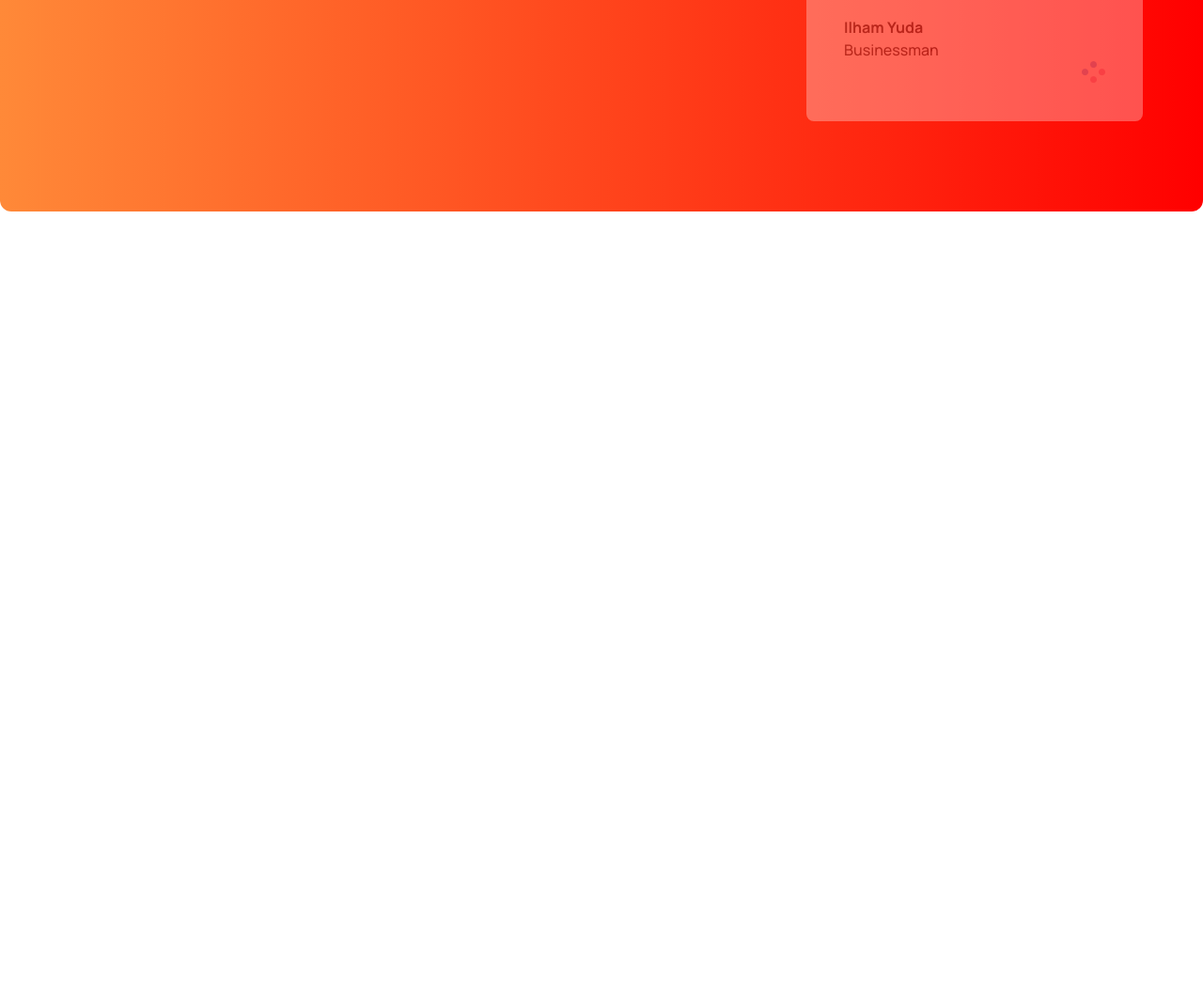
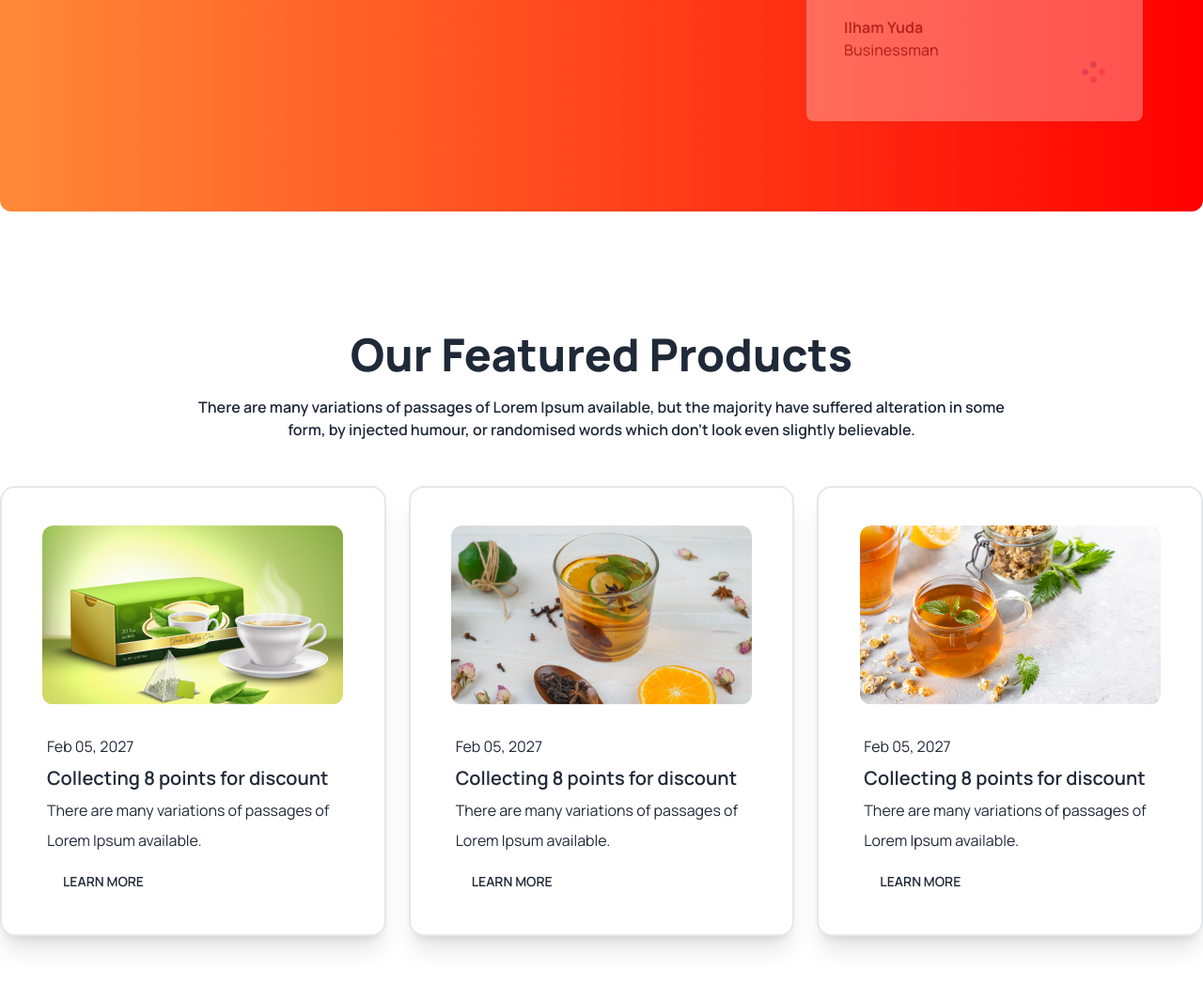
Before and after one commit to mdnuruzzaman123/Tea-House, a plain HTML site: page index.html in a window 1280 px wide. Shown: the part 2520-3569 px from the top of the page at 94% size. Before the commit the page ends 2745 px from the top, so only its background shows below. Drawn offline with nearby package versions, Linux system fonts and the light colour scheme.

Commit message:
all section complete

```diff
--- a/index.html
+++ b/index.html
@@ -224,6 +224,68 @@
       </div>
       </section>
 
+      <!-- News and Event section -->
+
+      <section class="text-center my-32">
+
+        <!-- header -->
+
+        <h3 class="text-5xl font-extrabold mb-5">Our Featured Products</h3>
+        <p class="text-base font-semibold lg:max-w-4xl mx-auto px-4 md:px-0 text-justify md:text-center">There are many variations of passages of Lorem Ipsum available, but the majority have suffered alteration in some form, by injected humour, or randomised words which don't look even slightly believable. </p>
+
+        <!-- cards -->
+        <div class="grid grid-cols-1 md:grid-cols-2 lg:grid-cols-3 gap-6 mt-12">
+          <!-- card 1 -->
+
+          <div class="card bg-base-100 border-2 shadow-xl">
+            <figure class="px-10 pt-10">
+              <img src="./images/news-1.png" alt="Shoes" class="rounded-xl" />
+            </figure>
+            <div class="card-body items-start text-center pl-9 md:pl-12">
+              <p>Feb 05, 2027</p>
+              <h2 class="card-title">Collecting 8 points for discount</h2>
+              <p>There are many variations of passages of</p>
+              <p>Lorem Ipsum available.</p>
+              <div class="card-actions">
+                <button class="btn btn-ghost">Learn More</button>
+              </div>
+            </div>
+          </div>
+          <!-- card 2 -->
+
+          <div class="card bg-base-100 border-2 shadow-xl">
+            <figure class="px-10 pt-10">
+              <img src="./images/news-2.png" alt="Shoes" class="rounded-xl" />
+            </figure>
+            <div class="card-body items-start text-center pl-9  md:pl-12">
+              <p>Feb 05, 2027</p>
+              <h2 class="card-title">Collecting 8 points for discount</h2>
+              <p>There are many variations of passages of</p>
+              <p>Lorem Ipsum available.</p>
+              <div class="card-actions">
+                <button class="btn btn-ghost">Learn More</button>
+              </div>
+            </div>
+          </div>
+          <!-- card 3 -->
+
+          <div class="card bg-base-100 border-2 shadow-xl">
+            <figure class="px-10 pt-10">
+              <img src="./images/news-3.png" alt="Shoes" class="rounded-xl" />
+            </figure>
+            <div class="card-body items-start text-center pl-9 md:pl-12">
+              <p>Feb 05, 2027</p>
+              <h2 class="card-title">Collecting 8 points for discount</h2>
+              <p>There are many variations of passages of </p>
+              <p>Lorem Ipsum available.</p>
+              <div class="card-actions">
+                <button class="btn btn-ghost">Learn More</button>
+              </div>
+            </div>
+          </div>
+        </div>
+      </section>
+
     </main>
 
     <!-- footer section -->
```
